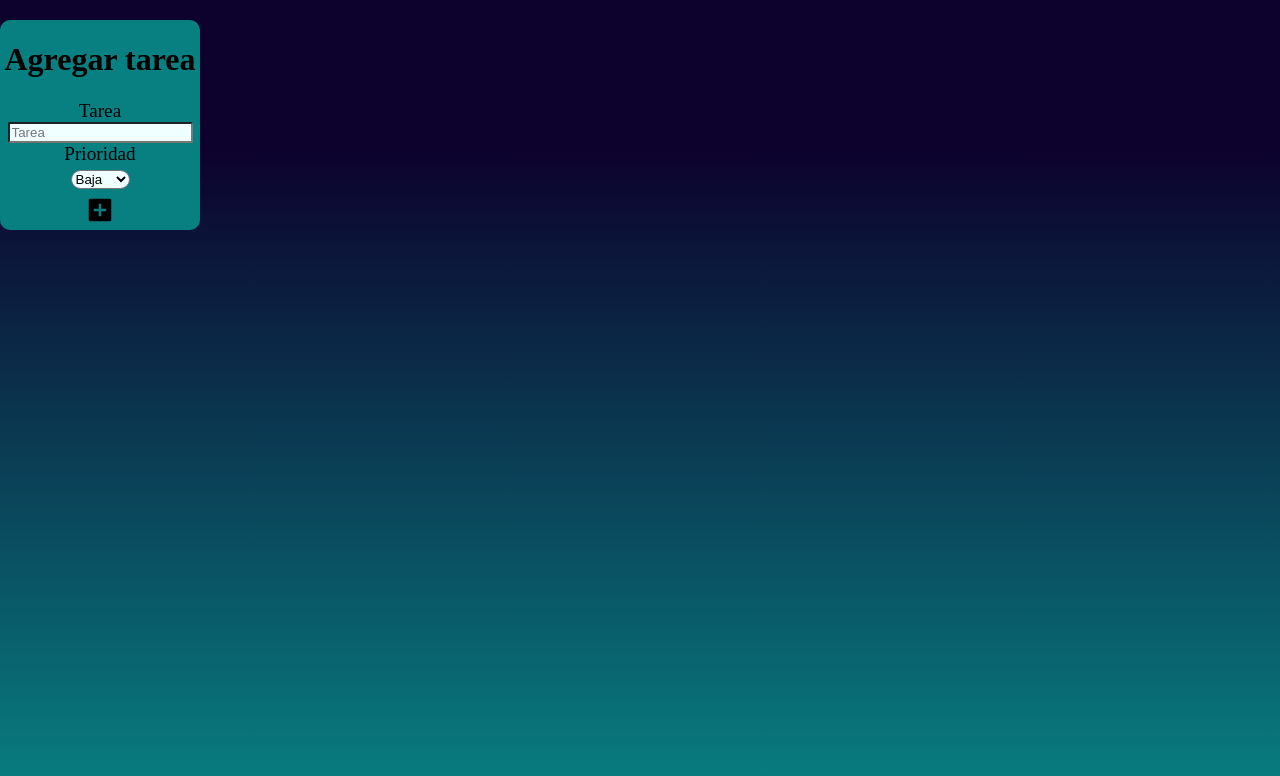
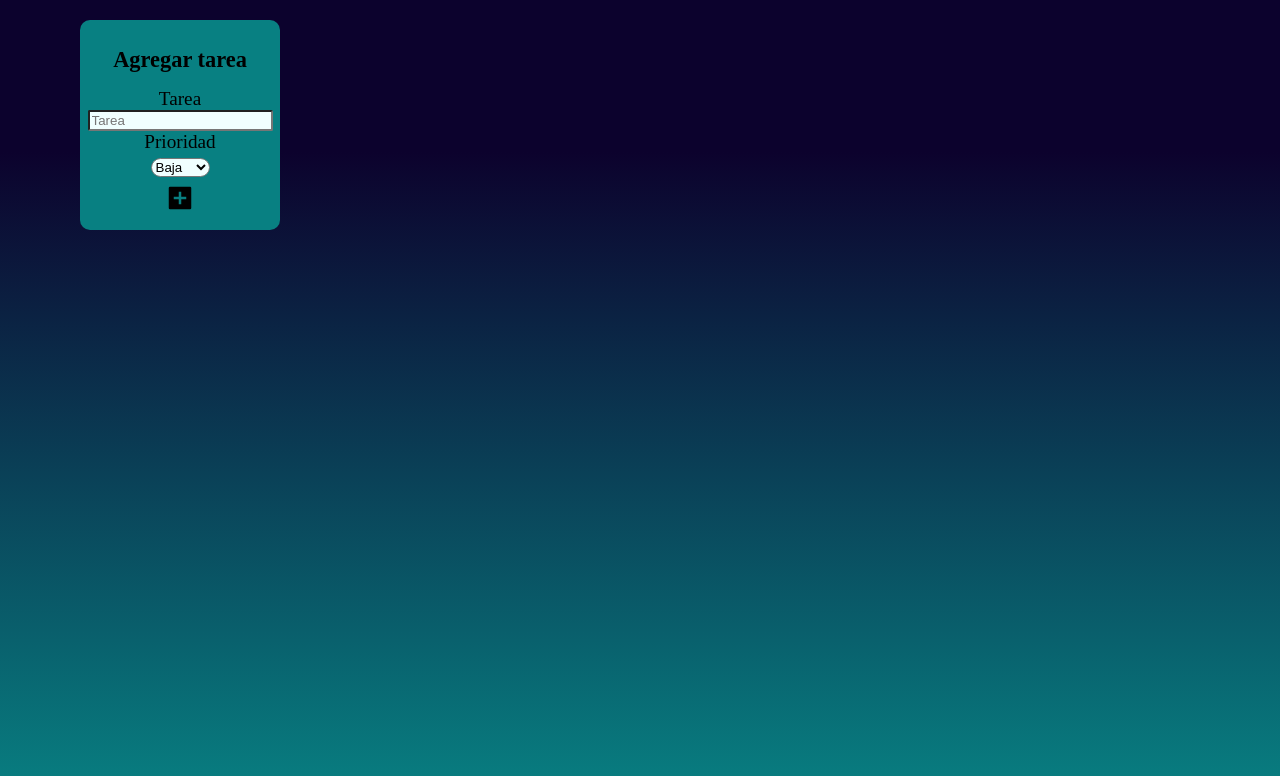
Before and after one commit to BrayanSRuiz/app-de-tareas, a React (Vite) app: page / in a window 1280 px wide. Shown: the top 776 px of the page. Built offline with nearby package versions, Linux system fonts and the light colour scheme.

Commit message:
arreglo de textos para cel

```diff
--- a/src/components/ListaDeTareas.jsx
+++ b/src/components/ListaDeTareas.jsx
@@ -15,7 +15,7 @@ const ListaDeTareas = () => {
   return (
     <div className={styles.añadirContainer}>
       <div className={styles.añadir}>
-        <h1>Agregar tarea</h1>
+        <h1 className={styles.añadirTittle}>Agregar tarea</h1>
         <label htmlFor="tarea" className={styles.añadirLabel}>
           Tarea
         </label>
--- a/src/components/styles/ListaDeTareas.module.css
+++ b/src/components/styles/ListaDeTareas.module.css
@@ -4,7 +4,6 @@
     gap: 5px;
     text-align: center;
     justify-content: center;
-    position: absolute;
   }
 
   .añadir {
@@ -16,6 +15,11 @@
     background: rgb(8,128,130);
     margin-top: 20px;
     border-radius: 10px;
+  }
+
+  .añadirTittle {
+    margin-top: 27px;
+    font-size: 1.4em;
   }
 
   .añadirLabel{
@@ -38,5 +42,4 @@
     cursor: pointer;
     border: none;
     background: transparent;
-    position: relative;
   }
--- a/src/components/styles/Tareas.module.css
+++ b/src/components/styles/Tareas.module.css
@@ -16,7 +16,7 @@
 
 .tareaTitle {
   margin: 27px 0 0;
-  font-size: 1.7em;
+  font-size: 1.4em;
   font-weight: bold;
 }
 
@@ -25,10 +25,11 @@
 }
 
 .tareaPrioridad {
-  margin: 20px 0;
+  margin: 13px 0;
   font-size: 1.2em;
 }
 
 .tareaBoton {
   cursor: pointer;
+  margin-top: 0;
 }
```
